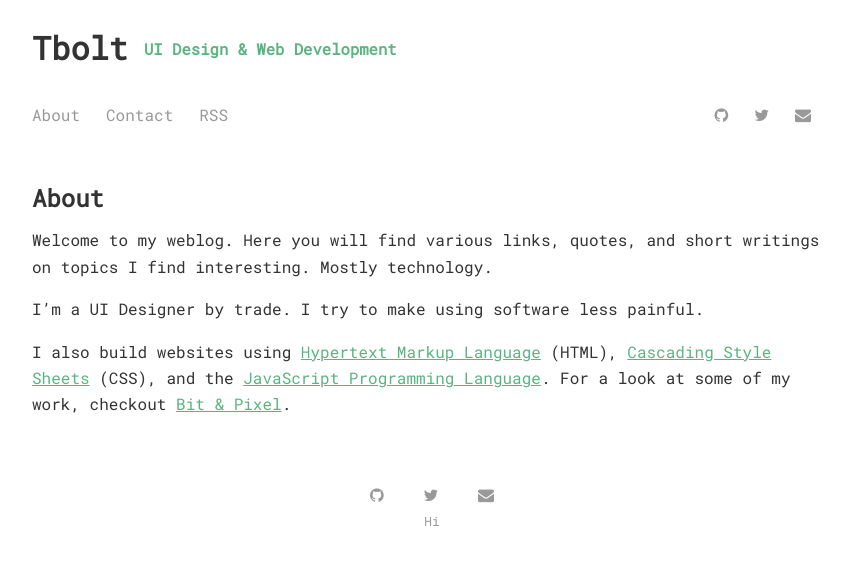
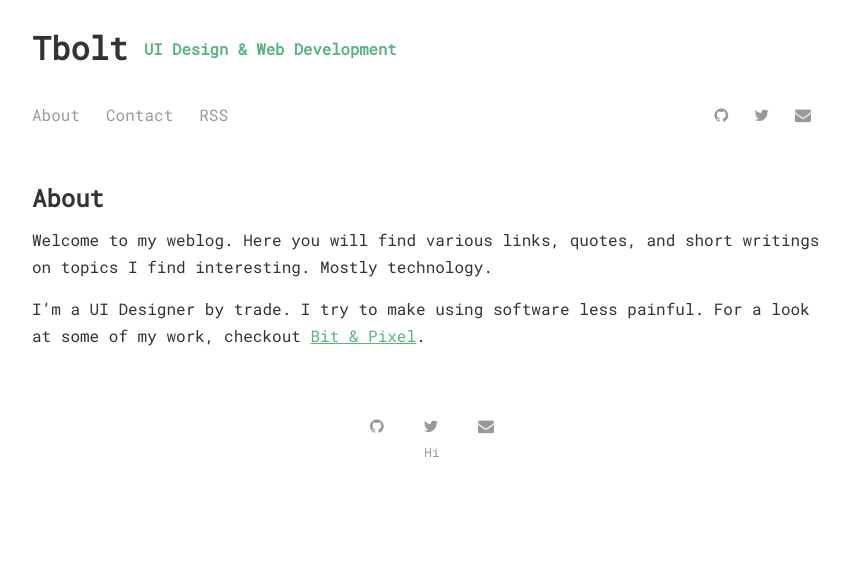
Before and after one commit to tbolt/tbolt.space, a Jekyll site: the page built from menu/about.md, in a window 1280 px wide. Shown: the top 565 px of the page, without its empty margins (208-1058 px from the left). Built offline with Jekyll 4.4.1, drawn with Linux system fonts in a browser that asks for light colours; nearby versions of some CDN libraries.

Commit message:
update about

```diff
--- a/menu/about.md
+++ b/menu/about.md
@@ -4,6 +4,4 @@
 ---
 Welcome to my weblog. Here you will find various links, quotes, and short writings on topics I find interesting. Mostly technology.
 
-I'm a UI Designer by trade. I try to make using software less painful.
-
-I also build websites using [Hypertext Markup Language](https://en.wikipedia.org/wiki/HTML) (HTML), [Cascading Style Sheets](https://en.wikipedia.org/wiki/Cascading_Style_Sheets) (CSS), and the [JavaScript Programming Language](https://en.wikipedia.org/wiki/JavaScript). For a look at some of my work, checkout [Bit & Pixel](http://bitandpixel.co).
+I'm a UI Designer by trade. I try to make using software less painful. For a look at some of my work, checkout [Bit & Pixel](http://bitandpixel.co).
```
